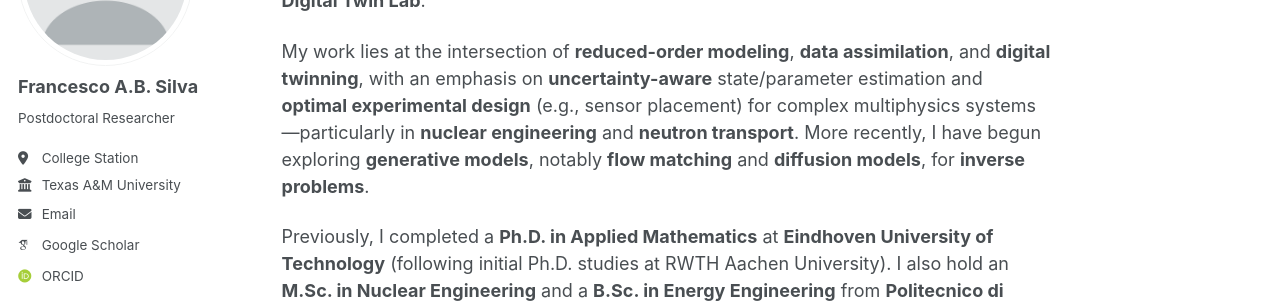
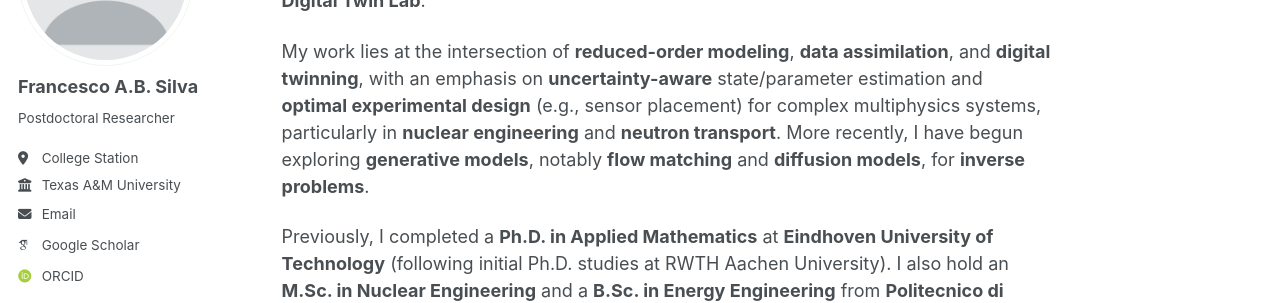
Before and after one commit to FrancescoSilva/francescosilva.github.io, a Jekyll site: the page built from _pages/about.md, in a window 1280 px wide and 900 px high. Shown: the part 215-518 px from the top of the window. Built offline with Jekyll 4.4.1, drawn with Linux system fonts in a browser that asks for light colours; some web fonts are replaced.

```diff
--- a/_pages/about.md
+++ b/_pages/about.md
@@ -9,7 +9,7 @@ redirect_from:
 
 Hi there! I am **Francesco A.B. Silva**, a **Postdoctoral Researcher** in the Department of Nuclear Engineering at **Texas A&M University** and a Research Fellow in the **TAMIDS Digital Twin Lab**.
 
-My work lies at the intersection of **reduced-order modeling**, **data assimilation**, and **digital twinning**, with an emphasis on **uncertainty-aware** state/parameter estimation and **optimal experimental design** (e.g., sensor placement) for complex multiphysics systems—particularly in **nuclear engineering** and **neutron transport**. More recently, I have begun exploring **generative models**, notably **flow matching** and **diffusion models**, for **inverse problems**.
+My work lies at the intersection of **reduced-order modeling**, **data assimilation**, and **digital twinning**, with an emphasis on **uncertainty-aware** state/parameter estimation and **optimal experimental design** (e.g., sensor placement) for complex multiphysics systems, particularly in **nuclear engineering** and **neutron transport**. More recently, I have begun exploring **generative models**, notably **flow matching** and **diffusion models**, for **inverse problems**.
 
 Previously, I completed a **Ph.D. in Applied Mathematics** at **Eindhoven University of Technology** (following initial Ph.D. studies at RWTH Aachen University). I also hold an **M.Sc. in Nuclear Engineering** and a **B.Sc. in Energy Engineering** from **Politecnico di Milano**.
 
```
